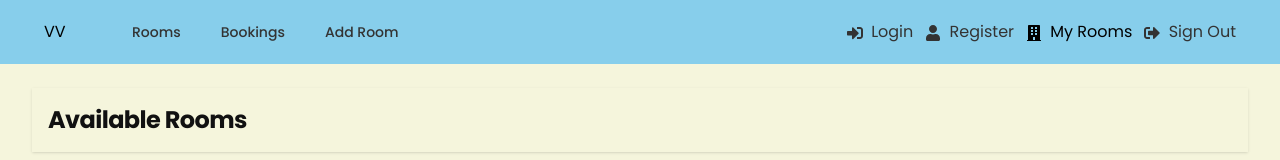
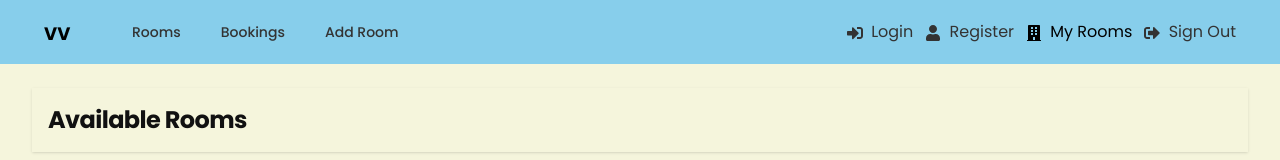
Before and after one commit to Nimira43/Ventura, a Next.js app: page / in a window 1280 px wide. Shown: the top 160 px of the page. Built offline with nearby package versions, Linux system fonts and the light colour scheme.

Commit message:
Added styles to logo

```diff
--- a/components/Header.jsx
+++ b/components/Header.jsx
@@ -8,7 +8,7 @@ const Header = () => {
         <div className='flex h-16 items-center justify-between'>
           <div className='flex items-center'>
             <Link href='/'>
-              <h1 className='h-12 w-12 p-3'>VV</h1>
+              <h1 className='h-12 w-12 p-3 font-bold text-lg'>VV</h1>
             </Link>
             <div className='hidden md:block'>
               <div className='ml-10 flex items-baseline space-x-4'>
```
